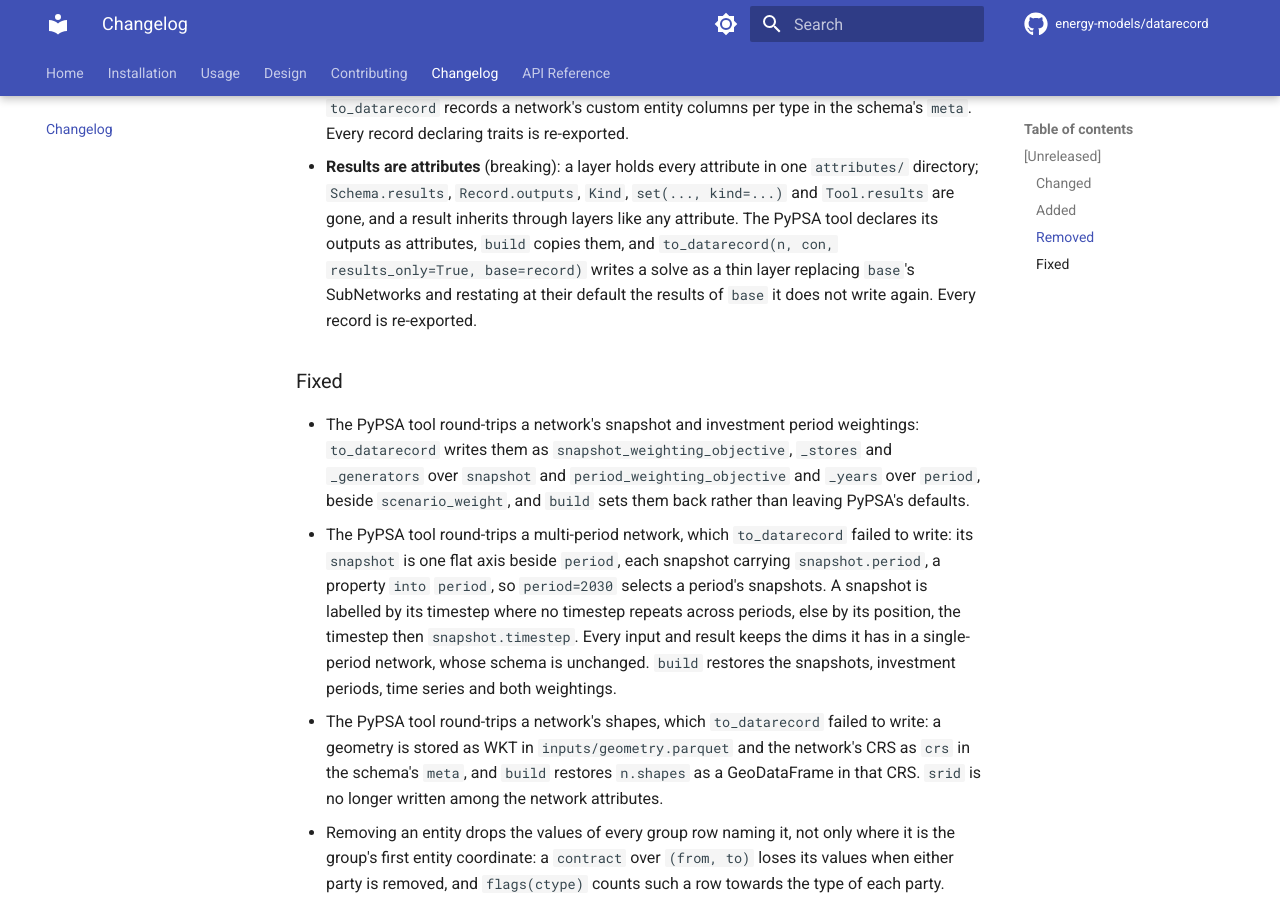
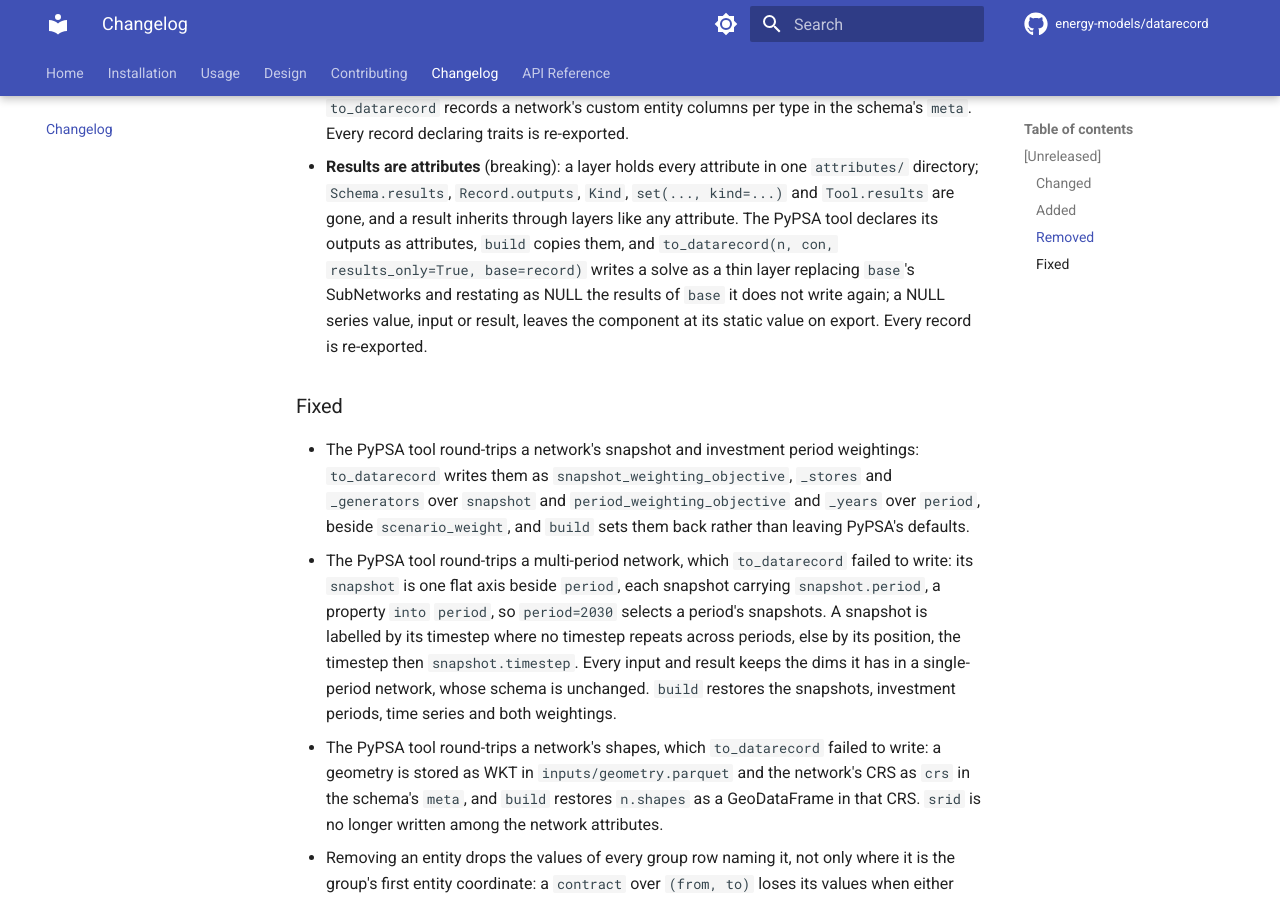
Before and after one commit to energy-models/datarecord, an MkDocs documentation site: the page built from docs/changelog.md, in a window 1280 px wide and 900 px high, scrolled down 4330 px. Built offline with MkDocs 1.6.1 and Material for MkDocs 9.7.7, drawn with Linux system fonts in a browser that asks for light colours; comment, search, counter and statistics services are not loaded.

Commit message:
fix: stale results are restated as NULL
A result a results-only solve leaves out is restated as NULL rather than at its schema default, so a stale marginal_price no longer reads as a price of 0.0. build skips NULL series values, so PyPSA fills its own default on export.

```diff
--- a/CHANGELOG.md
+++ b/CHANGELOG.md
@@ -213,8 +213,10 @@ All notable changes to datarecord are documented here. The format follows
   through layers like any attribute. The PyPSA tool declares its outputs as
   attributes, `build` copies them, and
   `to_datarecord(n, con, results_only=True, base=record)` writes a solve as a
-  thin layer replacing `base`'s SubNetworks and restating at their default
-  the results of `base` it does not write again. Every record is re-exported.
+  thin layer replacing `base`'s SubNetworks and restating as NULL the
+  results of `base` it does not write again; a NULL series value, input or
+  result, leaves the component at its static value on export. Every record
+  is re-exported.
 
 ### Fixed
 
```
Also changed, not shown: docs/design/tools.md (+1 -1 lines), 2 other files.
